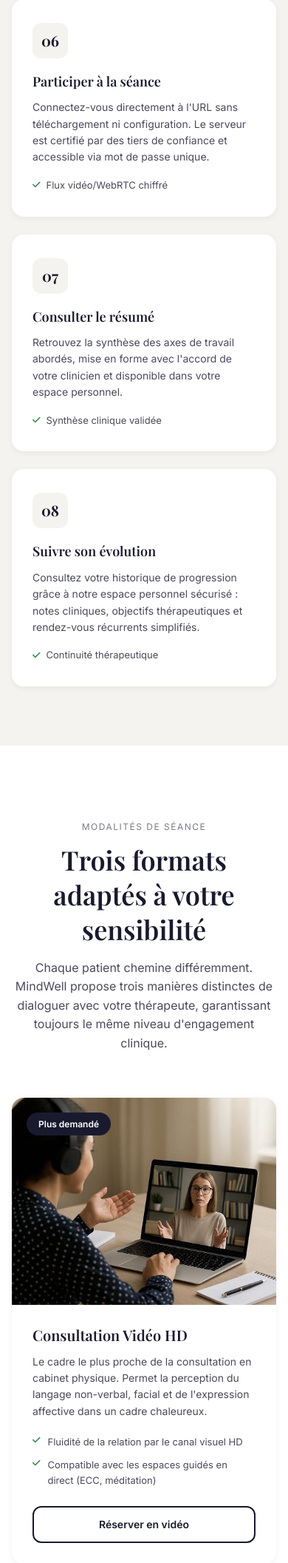
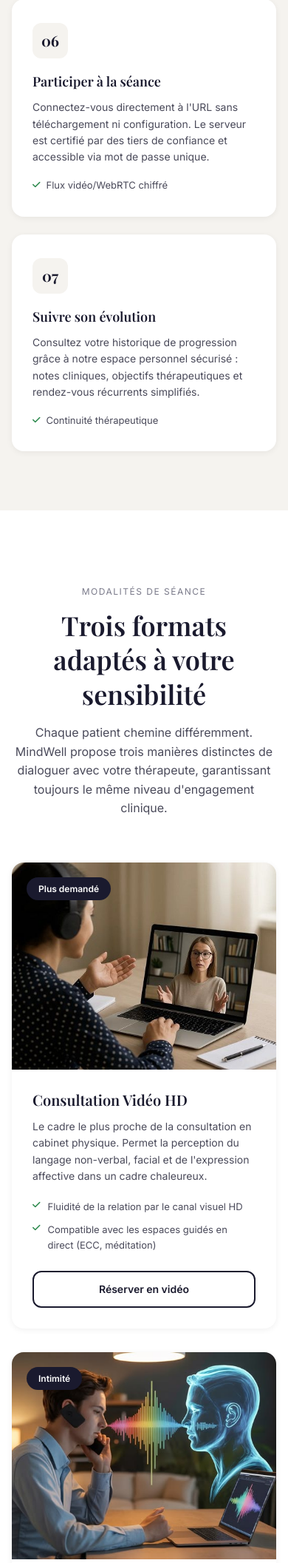
Before and after one commit to benyoucichaima/mindwell1, a Django app: page /comment-ca-marche/ in a window 390 px wide. Shown: the part 3076-5189 px from the top of the page at 74% size. Run offline with Django 5.2, Linux system fonts and the light colour scheme; parts of the project's set-up code (start-up, migrations or seed data) failed here and were passed over.

Commit message:
Improve multilingual pages and patient journey

```diff
--- a/mindwell/templates/pages/comment_ca_marche.html
+++ b/mindwell/templates/pages/comment_ca_marche.html
@@ -339,12 +339,14 @@
       }
 
       .steps-grid {
-        display: grid;
-        grid-template-columns: repeat(4, 1fr);
+        display: flex;
+        flex-wrap: wrap;
+        justify-content: center;
         gap: 24px;
       }
 
       .step-card {
+        flex: 0 0 calc((100% - 72px) / 4);
         background: var(--white);
         padding: 32px 28px;
         border-radius: var(--radius-lg);
@@ -728,7 +730,11 @@
         }
 
         .steps-grid {
-          grid-template-columns: repeat(2, 1fr);
+          /* flex-wrap handles wrapping */
+        }
+
+        .step-card {
+          flex: 0 0 calc((100% - 24px) / 2);
         }
 
         .formats-grid {
@@ -753,8 +759,8 @@
           font-size: 36px;
         }
 
-        .steps-grid {
-          grid-template-columns: 1fr;
+        .step-card {
+          flex: 0 0 100%;
         }
 
         .footer-content {
@@ -893,18 +899,10 @@
           </div>
           <div class="step-card">
             <div class="step-number">07</div>
-            <h3 data-i18n="step7_title">Consulter le résumé</h3>
-            <p data-i18n="step7_desc">Retrouvez la synthèse des axes de travail abordés, mise en forme avec l'accord de votre clinicien et disponible dans votre espace personnel.</p>
+            <h3 data-i18n="step7_title">Suivre son évolution</h3>
+            <p data-i18n="step7_desc">Consultez votre historique de progression grâce à notre espace personnel sécurisé : notes cliniques, objectifs thérapeutiques et rendez-vous récurrents simplifiés.</p>
             <div class="step-features">
-              <div class="step-feature"><i class="fas fa-check"></i> <span data-i18n="step7_feat">Synthèse clinique validée</span></div>
-            </div>
-          </div>
-          <div class="step-card">
-            <div class="step-number">08</div>
-            <h3 data-i18n="step8_title">Suivre son évolution</h3>
-            <p data-i18n="step8_desc">Consultez votre historique de progression grâce à notre espace personnel sécurisé : notes cliniques, objectifs thérapeutiques et rendez-vous récurrents simplifiés.</p>
-            <div class="step-features">
-              <div class="step-feature"><i class="fas fa-check"></i> <span data-i18n="step8_feat">Continuité thérapeutique</span></div>
+              <div class="step-feature"><i class="fas fa-check"></i> <span data-i18n="step7_feat">Continuité thérapeutique</span></div>
             </div>
           </div>
         </div>
@@ -1135,7 +1133,7 @@
           step5_title: "Prendre rendez-vous", step5_desc: "Validation immédiate sans frais cachés. Recevez une confirmation SMS/email ainsi qu'un rappel 24h avant l'entretien pour un maximum de sérénité.", step5_feat: "Rappels discrets par SMS",
           step6_title: "Participer à la séance", step6_desc: "Connectez-vous directement à l'URL sans téléchargement ni configuration. Le serveur est certifié par des tiers de confiance et accessible via mot de passe unique.", step6_feat: "Flux vidéo/WebRTC chiffré",
           step7_title: "Consulter le résumé", step7_desc: "Retrouvez la synthèse des axes de travail abordés, mise en forme avec l'accord de votre clinicien et disponible dans votre espace personnel.", step7_feat: "Synthèse clinique validée",
-          step8_title: "Suivre son évolution", step8_desc: "Consultez votre historique de progression grâce à notre espace personnel sécurisé : notes cliniques, objectifs thérapeutiques et rendez-vous récurrents simplifiés.", step8_feat: "Continuité thérapeutique",
+          step7_title: "Suivre son évolution", step7_desc: "Consultez votre historique de progression grâce à notre espace personnel sécurisé : notes cliniques, objectifs thérapeutiques et rendez-vous récurrents simplifiés.", step7_feat: "Continuité thérapeutique",
           formats_tag: "Modalités de séance", formats_title: "Trois formats adaptés à votre sensibilité", formats_subtitle: "Chaque patient chemine différemment. MindWell propose trois manières distinctes de dialoguer avec votre thérapeute, garantissant toujours le même niveau d'engagement clinique.",
           format1_badge: "Plus demandé", format1_title: "Consultation Vidéo HD", format1_desc: "Le cadre le plus proche de la consultation en cabinet physique. Permet la perception du langage non-verbal, facial et de l'expression affective dans un cadre chaleureux.", format1_f1: "Fluidité de la relation par le canal visuel HD", format1_f2: "Compatible avec les espaces guidés en direct (ECC, méditation)", format1_btn: "Réserver en vidéo",
           format2_badge: "Intimité", format2_title: "Consultation Audio", format2_desc: "Parfaitement adaptée aux personnes qui ressentent un grand malaise face-à-face ou qui souhaitent libérer leur parole sans le regard de l'autre. Une écoute bienveillante sans jugement.", format2_f1: "Absence de fatigue visuelle, concentration vocalisée", format2_f2: "Accessible même en cas de mauvaise liaison débit", format2_btn: "Réserver en audio",
@@ -1169,7 +1167,7 @@
           step5_title: "Book an appointment", step5_desc: "Immediate validation with no hidden fees. Receive an SMS/email confirmation and a reminder 24h before the interview for maximum serenity.", step5_feat: "Discreet SMS reminders",
           step6_title: "Participate in the session", step6_desc: "Connect directly to the URL without download or configuration. The server is certified by trusted third parties and accessible via a unique password.", step6_feat: "Encrypted video/WebRTC stream",
           step7_title: "Consult the summary", step7_desc: "Find the synthesis of the work axes addressed, formatted with your clinician's agreement and available in your personal space.", step7_feat: "Validated clinical synthesis",
-          step8_title: "Track your progress", step8_desc: "Consult your progress history through our secure personal space: clinical notes, therapeutic objectives, and simplified recurring appointments.", step8_feat: "Therapeutic continuity",
+          step7_title: "Track your progress", step7_desc: "Consult your progress history through our secure personal space: clinical notes, therapeutic objectives, and simplified recurring appointments.", step7_feat: "Therapeutic continuity",
           formats_tag: "Session modalities", formats_title: "Three formats adapted to your sensitivity", formats_subtitle: "Every patient journeys differently. MindWell offers three distinct ways to dialogue with your therapist, always guaranteeing the same level of clinical engagement.",
           format1_badge: "Most requested", format1_title: "HD Video Consultation", format1_desc: "The setting closest to a physical office consultation. Allows perception of non-verbal, facial language, and affective expression in a warm setting.", format1_f1: "Fluidity of the relationship via HD visual channel", format1_f2: "Compatible with live guided spaces (ECC, meditation)", format1_btn: "Book via video",
           format2_badge: "Intimacy", format2_title: "Audio Consultation", format2_desc: "Perfectly suited for those who feel great discomfort face-to-face or wish to free their speech without the other's gaze. A benevolent listening without judgment.", format2_f1: "No visual fatigue, vocalized concentration", format2_f2: "Accessible even with poor bandwidth connection", format2_btn: "Book via audio",
@@ -1203,7 +1201,7 @@
           step5_title: "تأكيد الحجز", step5_desc: "تأكيد فوري بدون رسوم خفية. استلم تأكيداً عبر الرسائل القصيرة/البريد الإلكتروني وتذكيراً قبل 24 ساعة من الجلسة.", step5_feat: "تذكيرات عبر الرسائل القصيرة",
           step6_title: "حضور الجلسة", step6_desc: "اتصل مباشرة بالرابط دون تحميل أو إعداد. الخادم معتمد من جهات موثوقة ويمكن الوصول إليه عبر كلمة مرور فريدة.", step6_feat: "بث فيديو/WebRTC مشفر",
           step7_title: "مراجعة الملخص", step7_desc: "اعثر على ملخص لمحاور العمل التي تمت مناقشتها، والذي تم إعداده بموافقة طبيبك السريري والمتاح في مساحتك الشخصية.", step7_feat: "ملخص سريري معتمد",
-          step8_title: "متابعة تطورك", step8_desc: "راجع سجل تقدمك من خلال مساحتك الشخصية الآمنة: الملاحظات السريرية، الأهداف العلاجية، وتبسيط المواعيد المتكررة.", step8_feat: "استمرارية علاجية",
+          step7_title: "متابعة تطورك", step7_desc: "راجع سجل تقدمك من خلال مساحتك الشخصية الآمنة: الملاحظات السريرية، الأهداف العلاجية، وتبسيط المواعيد المتكررة.", step7_feat: "استمرارية علاجية",
           formats_tag: "طرق الجلسة", formats_title: "ثلاثة تنسيقات تتكيف مع حساسيتك", formats_subtitle: "كل مريض يسير بطريقة مختلفة. يقدم MindWell ثلاث طرق مميزة للحوار مع معالجك، مع ضمان نفس مستوى الالتزام السريري دائماً.",
           format1_badge: "الأكثر طلباً", format1_title: "استشارة فيديو عالية الدقة", format1_desc: "الإطار الأقرب للاستشارة في العيادة الفعلية. يسمح بإدراك لغة الجسد وتعبيرات الوجه في جو دافئ.", format1_f1: "سلاسة العلاقة عبر القناة البصرية", format1_f2: "متوافق مع الجلسات التوجيهية المباشرة", format1_btn: "حجز عبر الفيديو",
           format2_badge: "خصوصية", format2_title: "استشارة صوتية", format2_desc: "مناسبة تماماً للأشخاص الذين يشعرون بعدم الارتياح وجهاً لوجه أو يرغبون في التحرر من نظرة الآخر. استماع داعم بدون أحكام.", format2_f1: "عدم وجود إجهاد بصري، تركيز على الصوت", format2_f2: "يمكن الوصول إليه حتى مع ضعف سرعة الإنترنت", format2_btn: "حجز عبر الصوت",
```
Also changed, not shown: mindwell/templates/pages/about.html (+7 -0 lines), mindwell/templates/pages/nos_specialistes.html (+7 -0 lines), mindwell/templates/pages/specialties.html (+7 -3 lines), mindwell/templates/pages/tarifs.html (+7 -0 lines).
